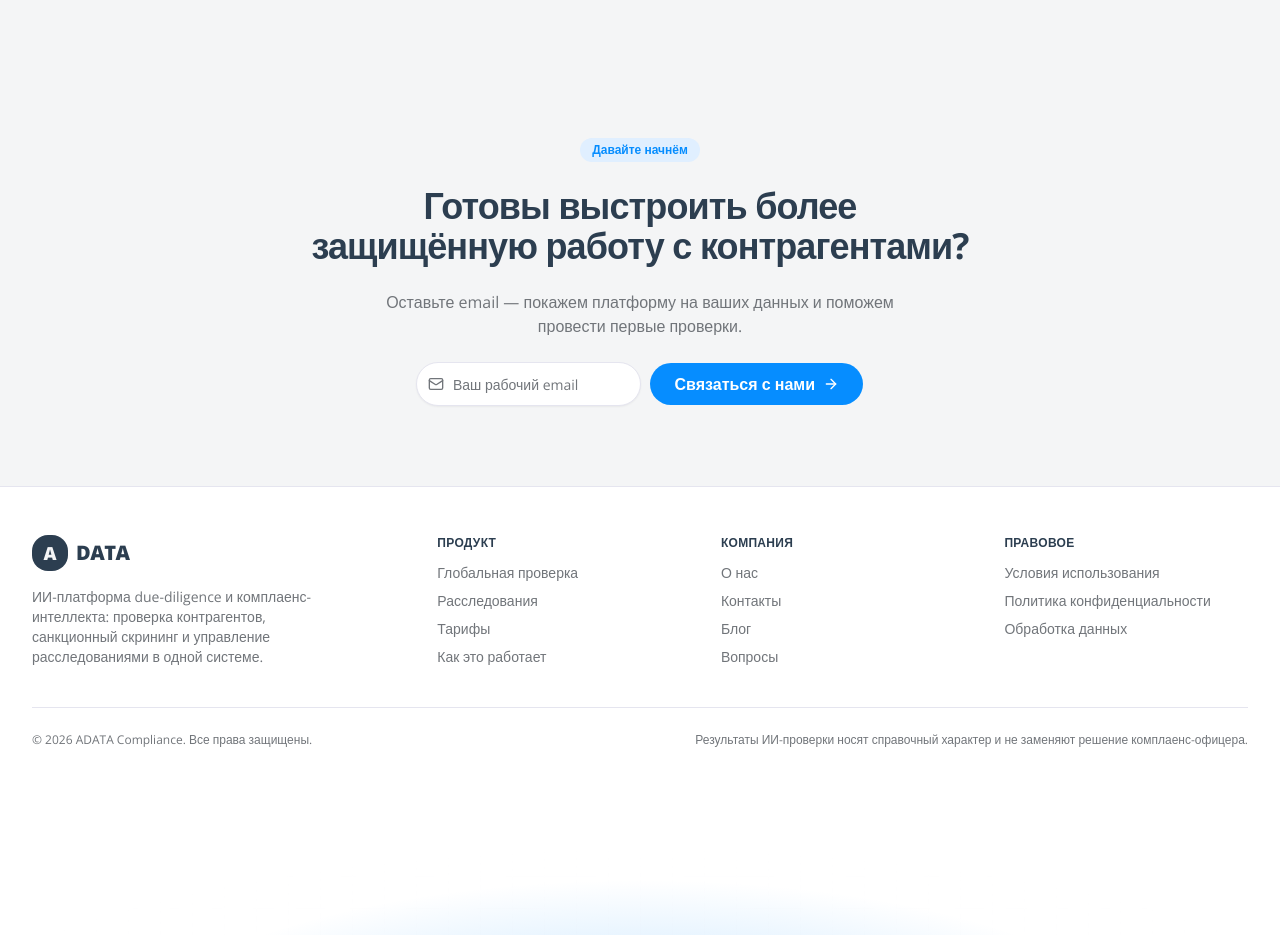
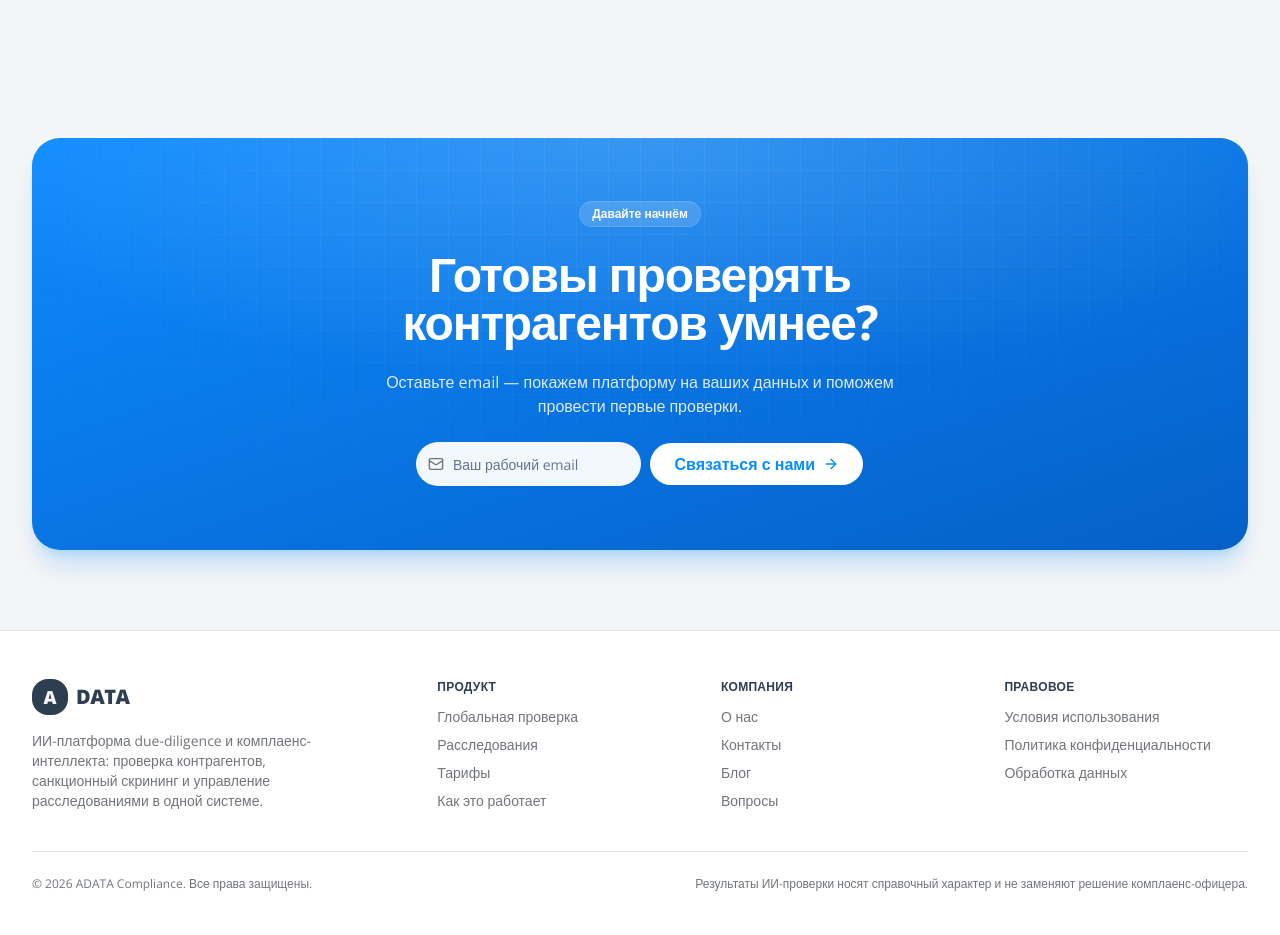
Before and after one commit to dzhmnklva012/-e-analytic, a Next.js app in the folder compliance-landing/: page / in a window 1280 px wide. Shown: the part 7900-8835 px from the top of the page. Built offline with nearby package versions, Linux system fonts and the light colour scheme.

Commit message:
Auto-update: cta-band.tsx

```diff
--- a/compliance-landing/src/components/landing/cta-band.tsx
+++ b/compliance-landing/src/components/landing/cta-band.tsx
@@ -4,17 +4,29 @@ import { CtaForm } from "./cta-form";
 export function CtaBand() {
   return (
     <Container id="cta" className="scroll-mt-20 py-16 sm:py-20">
-      <div className="mx-auto flex max-w-2xl flex-col items-center gap-6 text-center">
-        <span className="inline-flex items-center rounded-full bg-secondary px-3 py-1 text-xs font-semibold text-secondary-foreground">
-          Давайте начнём
-        </span>
-        <h2 className="text-2xl font-bold tracking-tight text-balance sm:text-3xl lg:text-4xl">
-          Готовы выстроить более защищённую работу с контрагентами?
-        </h2>
-        <p className="max-w-lg text-base text-pretty text-muted-foreground">
-          Оставьте email — покажем платформу на ваших данных и поможем провести первые проверки.
-        </p>
-        <CtaForm />
+      <div className="relative overflow-hidden rounded-3xl bg-gradient-to-br from-[#0e8bff] to-[#0560c8] px-6 py-14 text-center shadow-xl shadow-primary/20 sm:px-12 sm:py-16">
+        {/* soft glow + faint grid */}
+        <div
+          className="pointer-events-none absolute inset-0 opacity-40 [background:radial-gradient(60%_60%_at_50%_0%,rgba(255,255,255,0.45),transparent)]"
+          aria-hidden="true"
+        />
+        <div
+          className="bg-grid pointer-events-none absolute inset-0 opacity-[0.12] [mask-image:radial-gradient(70%_100%_at_50%_0%,black,transparent)]"
+          aria-hidden="true"
+        />
+
+        <div className="relative mx-auto flex max-w-2xl flex-col items-center gap-6">
+          <span className="inline-flex items-center rounded-full bg-white/15 px-3 py-1 text-xs font-semibold text-white ring-1 ring-white/25">
+            Давайте начнём
+          </span>
+          <h2 className="text-3xl font-bold tracking-tight text-balance text-white sm:text-4xl lg:text-5xl">
+            Готовы проверять контрагентов умнее?
+          </h2>
+          <p className="max-w-lg text-base text-pretty text-white/85">
+            Оставьте email — покажем платформу на ваших данных и поможем провести первые проверки.
+          </p>
+          <CtaForm onDark />
+        </div>
       </div>
     </Container>
   );
```
